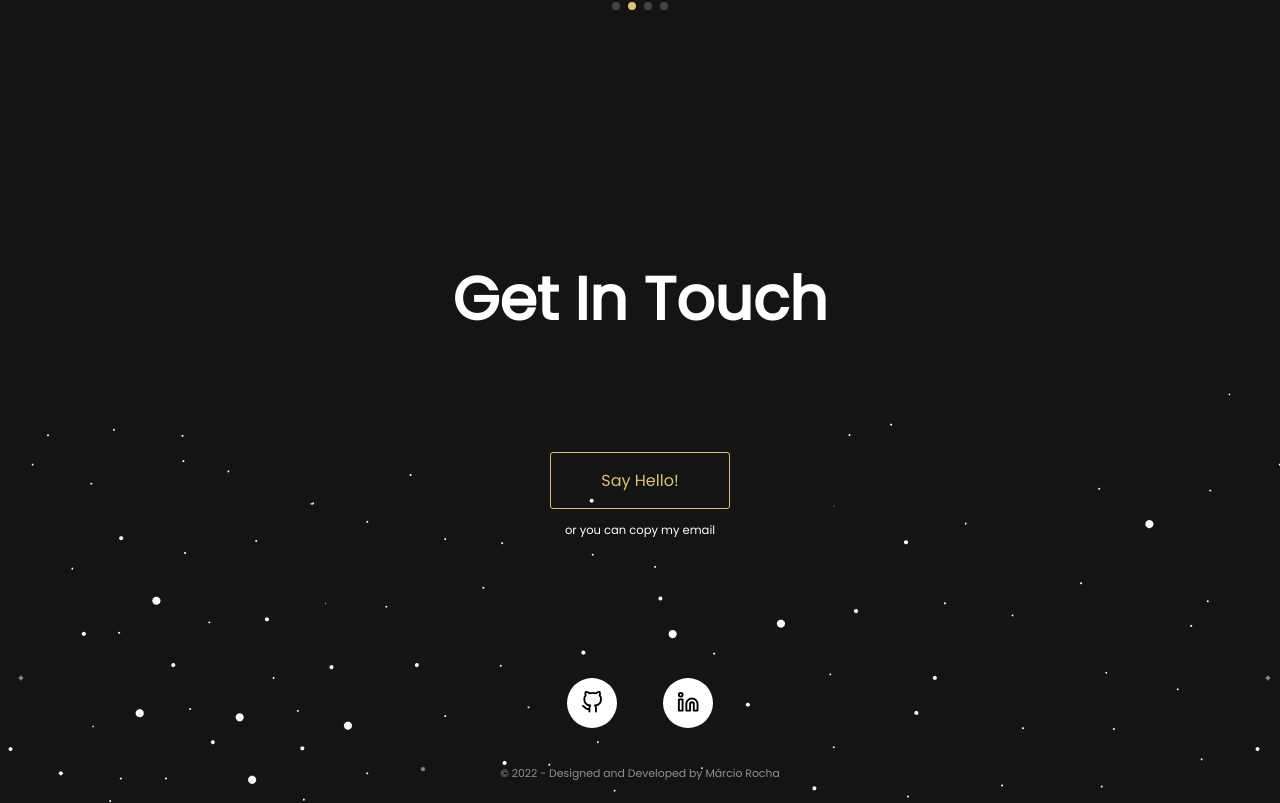
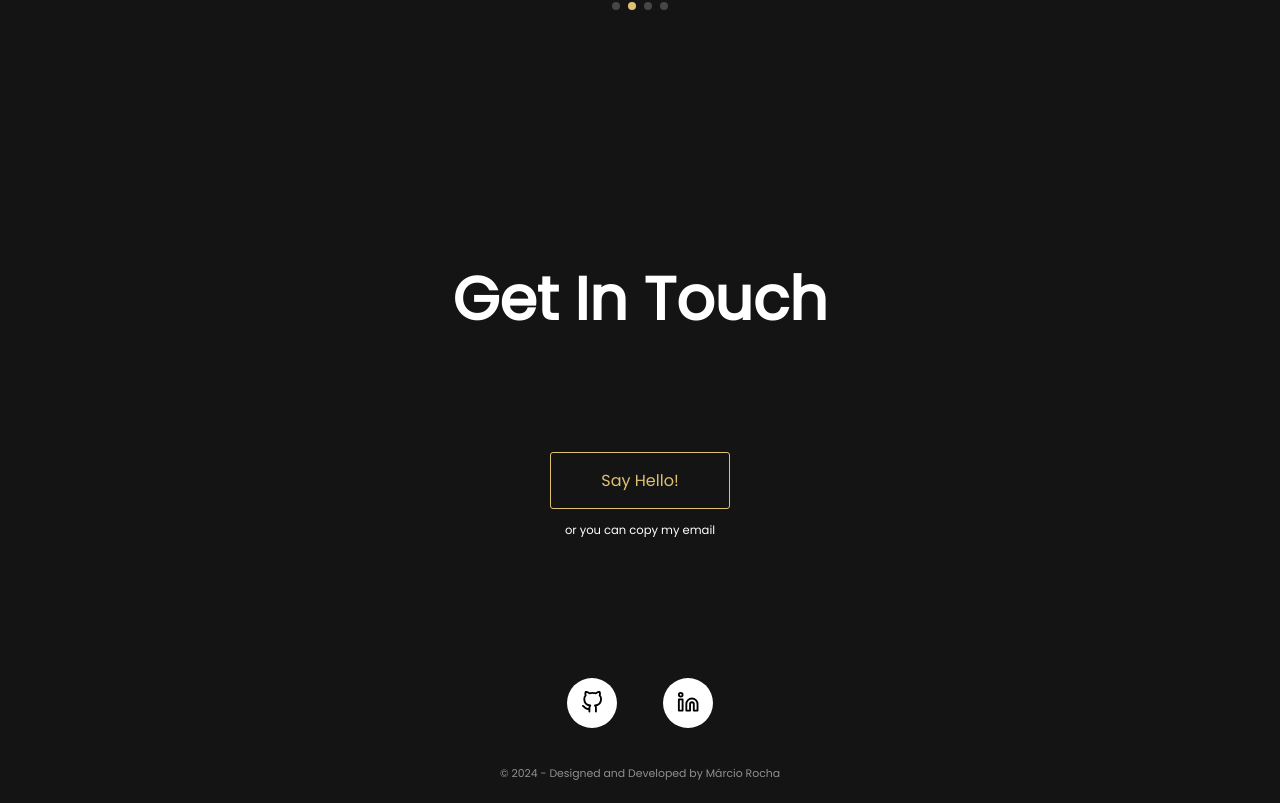
Before and after one commit to marsRocha/marsRocha.github.io, a Next.js app: page / in a window 1280 px wide. Shown: the part 5677-6480 px from the top of the page. Built offline with nearby package versions, Linux system fonts and the light colour scheme.

Commit message:
Update footer

```diff
--- a/components/footer.js
+++ b/components/footer.js
@@ -3,7 +3,7 @@ const Footer = () => {
     return (
         <footer className="page_footer">
             <div className="footer_container">
-                <p>&copy; 2022 - Designed and Developed by Márcio Rocha</p>
+                <p>&copy; 2024 - Designed and Developed by Márcio Rocha</p>
             </div>
         </footer>
      );
--- a/pages/index.js
+++ b/pages/index.js
@@ -93,10 +93,6 @@ export default function Home() {
       <Archive archive={data.archive}/>
 
       <Contact contacts={data.contacts}/>
-
-      <div className='stars-container'>
-        <motion.img className='stars-bottom' src="/stars-bottom.png" alt='background'></motion.img>
-      </div>
     </div>
   )
 }
```
